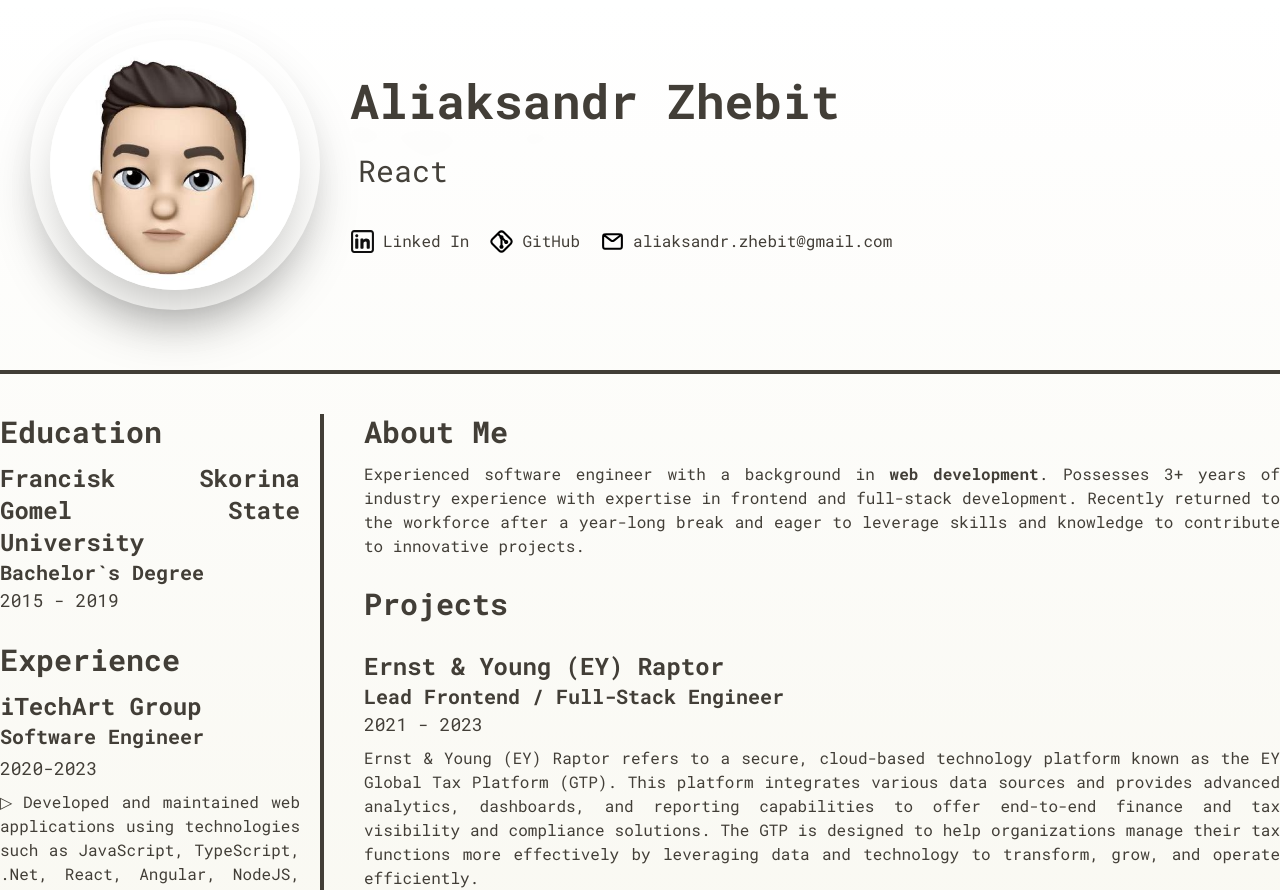
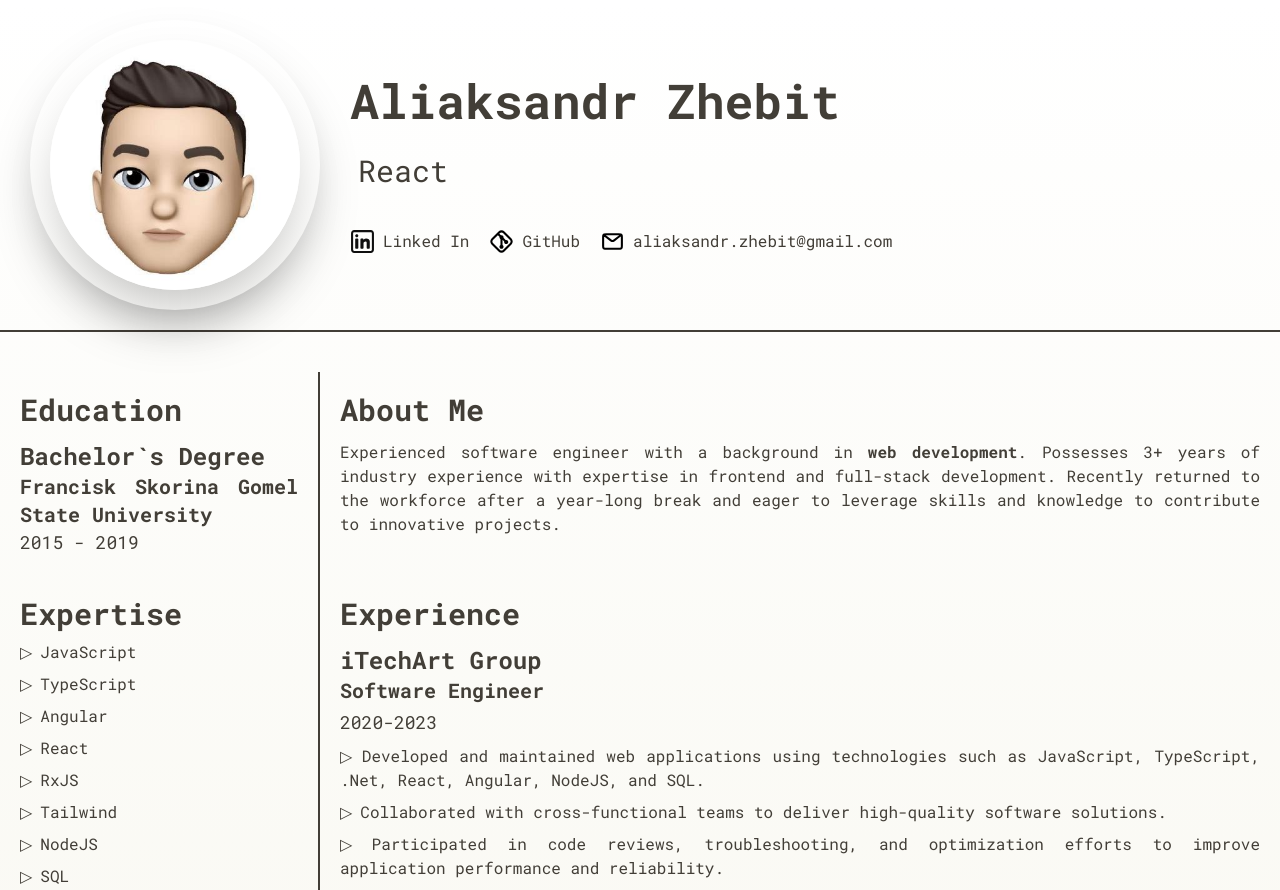
Before and after one commit to aliaksandrZh/cv, a Next.js app: page / in a window 1280 px wide. Shown: the top 890 px of the page. Built offline with nearby package versions, Linux system fonts and the light colour scheme.

Commit message:
main template

```diff
--- a/src/components/Education.tsx
+++ b/src/components/Education.tsx
@@ -4,10 +4,10 @@ export const Education = () => (
   <div>
     <HoverAnimationItemWrapper>
       <h3>Education</h3>
-      <h4 className="mt-3 text-justify">
+      <h5 className="mt-3 text-justify">
+        <h4>Bachelor`s Degree</h4>
         Francisk Skorina Gomel State University
-      </h4>
-      <h5>Bachelor`s Degree</h5>
+      </h5>
       <h6>2015 - 2019</h6>
     </HoverAnimationItemWrapper>
   </div>
--- a/src/components/Exp.tsx
+++ b/src/components/Exp.tsx
@@ -1,37 +1,30 @@
 import { AboutMe } from "./AboutMe";
 import { Certificates } from "./Certificates";
 import { Education } from "./Education";
-import { Experience } from "./Experiense";
+import { Experience } from "./Experience";
 import { Expertise } from "./Expertise";
 import { Projects } from "./Projects";
 
 export const Exp = () => {
   return (
-    <main className="container mx-auto flex border-t-4 border-black pt-10">
-      <aside className="w-3/12 max-w-96 pr-5">
+    <main className="main-grid container mx-auto mt-10">
+      <section className="p-5">
+        <AboutMe />
+      </section>
+      <section className="p-5">
+        <Experience />
+      </section>
+      <section className="p-5">
+        <Projects />
+      </section>
+      <section className="border-black p-5 sm:border-r-2">
+        <Expertise />
+      </section>
+      <section className="border-black p-5 sm:border-r-2">
+        <Certificates />
+      </section>
+      <section className="border-black p-5 sm:border-r-2">
         <Education />
-
-        <div className="mt-7">
-          <Experience />
-        </div>
-
-        <div className="mt-7">
-          <Expertise />
-        </div>
-
-        <div className="mt-7">
-          <Certificates />
-        </div>
-      </aside>
-
-      <section className="w-3/4 border-l-4 border-black pl-10">
-        <section>
-          <AboutMe />
-        </section>
-
-        <section className="mt-7">
-          <Projects />
-        </section>
       </section>
     </main>
   );
--- a/src/components/Experiense.tsx
+++ b/src/components/Experience.tsx
@@ -1,7 +1,7 @@
 import { HoverAnimationItemWrapper } from "./ui/HoverAnimationItemWrapper";
 
-export const Experience = () => (
-  <HoverAnimationItemWrapper>
+export const Experience = (props: { className?: string }) => (
+  <HoverAnimationItemWrapper className={props.className}>
     <h3>Experience</h3>
     <h4 className="mt-3">iTechArt Group</h4>
     <h5>Software Engineer</h5>
--- a/src/components/Header.tsx
+++ b/src/components/Header.tsx
@@ -8,7 +8,7 @@ import { HoverAnimationItemWrapper } from "./ui/HoverAnimationItemWrapper";
 import { FlipWords } from "./ui/FlipWords";
 
 export const Header = () => (
-  <header className="container mx-auto">
+  <header className="container mx-auto border-b-2 border-black">
     <div className="flex flex-col p-5 sm:flex-row sm:items-center">
       <div className="flex items-center justify-center sm:w-3/12">
         <div className="rounded-full p-5 shadow-2xl">
--- a/src/pages/_document.tsx
+++ b/src/pages/_document.tsx
@@ -3,7 +3,7 @@ import { Html, Head, Main, NextScript } from "next/document";
 export default function Document() {
   return (
     <Html lang="en">
-      <Head />
+      <Head title="Aliaksandr Zhebit" />
       <body>
         <Main />
         <NextScript />
--- a/src/pages/index.tsx
+++ b/src/pages/index.tsx
@@ -14,7 +14,6 @@ export default function Home() {
     <HoverAnimationContextWrapper itemIdentifierAttribute="data-hover-item">
       <div className={cn(roboto.className, "root-el relative min-h-dvh")}>
         <Header />
-        <div className="container mx-auto mb-10"></div>
 
         <Exp />
 
--- a/src/styles/globals.css
+++ b/src/styles/globals.css
@@ -71,4 +71,50 @@ body {
   .test-hover-item {
     @apply bg-black text-white;
   }
+
+  .main-grid {
+    display: grid;
+    /* gap: 1.5rem; */
+    grid-template-areas:
+      "about"
+      "experience"
+      "projects"
+      "expertise"
+      "empty"
+      "education"
+      "certificates";
+
+    /* padding-block: 2rem;
+    width: min(95%, 70rem);
+    margin-inline: auto; */
+  }
+
+  .main-grid section:nth-child(1) {
+    grid-area: about;
+  }
+  .main-grid section:nth-child(2) {
+    grid-area: experience;
+  }
+  .main-grid section:nth-child(3) {
+    grid-area: projects;
+  }
+  .main-grid section:nth-child(4) {
+    grid-area: expertise;
+  }
+  .main-grid section:nth-child(5) {
+    grid-area: certificates;
+  }
+  .main-grid section:nth-child(6) {
+    grid-area: education;
+  }
+
+  @media (min-width: 50rem) {
+    .main-grid {
+      grid-template-columns: 1fr 3fr;
+      grid-template-areas:
+        "education about"
+        "expertise experience"
+        "certificates projects";
+    }
+  }
 }
```
Also changed, not shown: src/middleware.ts (added, +11 -0 lines).
